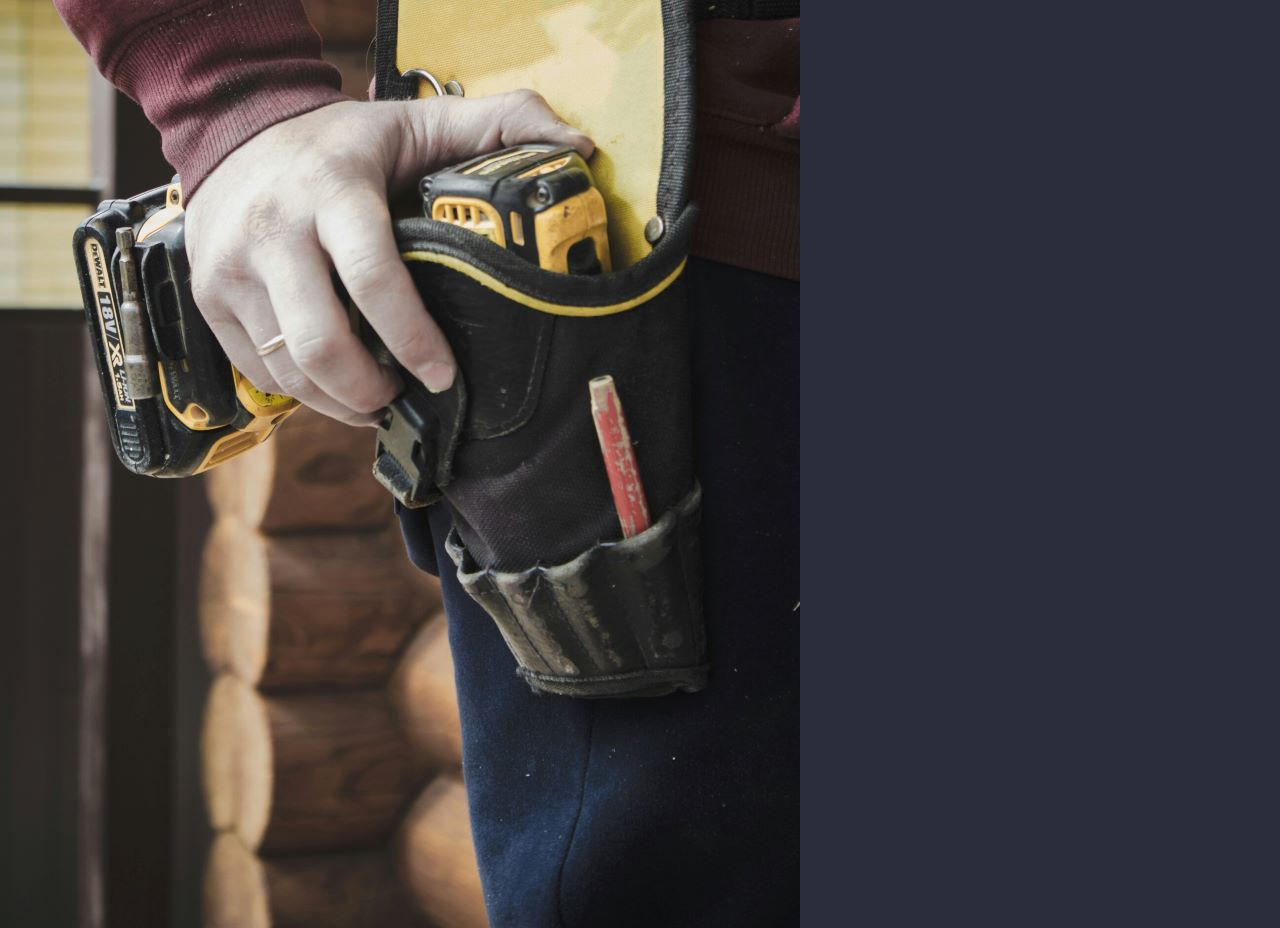
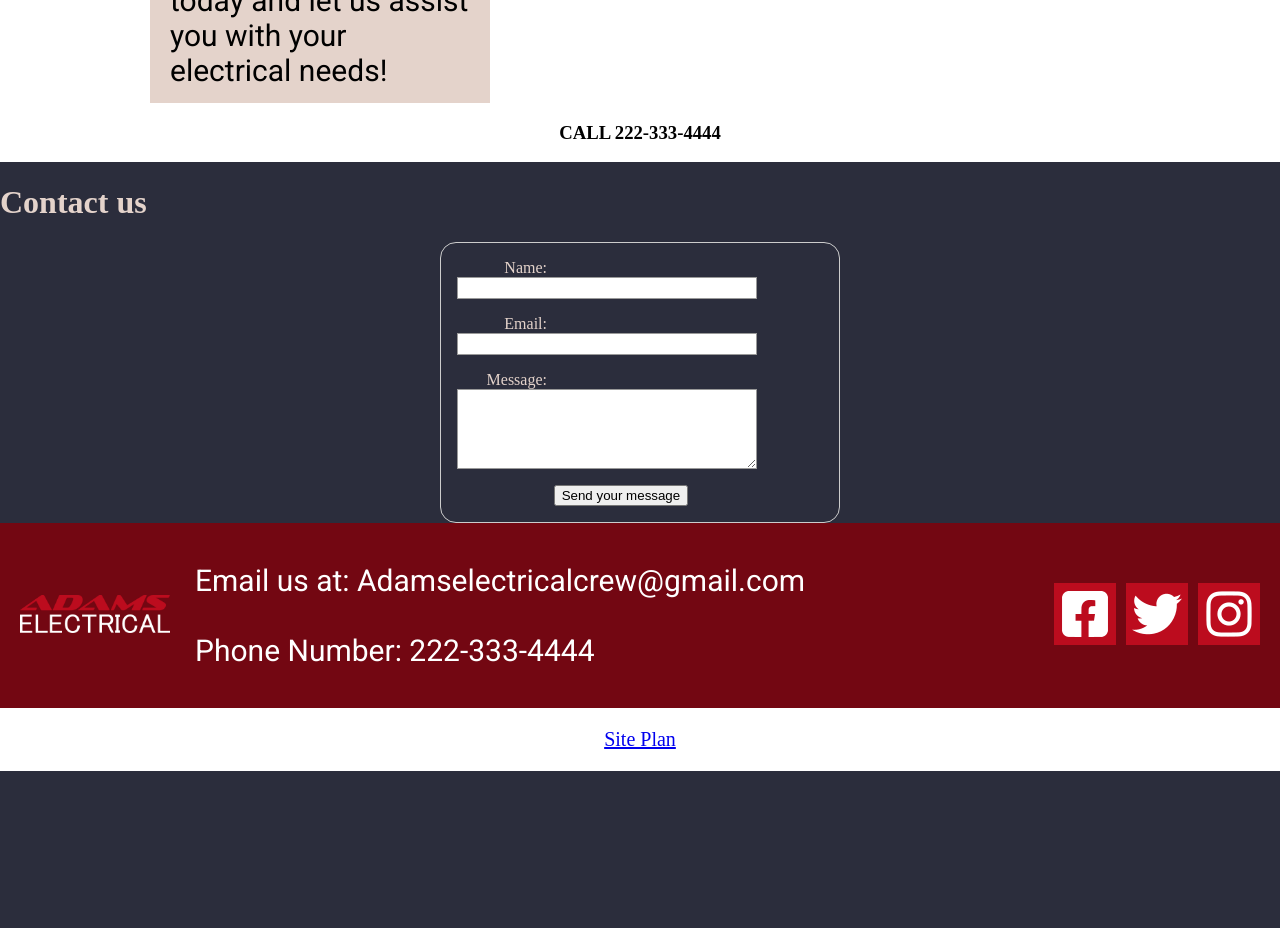
Before and after one commit to jadams868/Adams_Electric, a plain HTML site: page contactus.html in a window 1280 px wide. Shown: the part 740-1668 px from the top of the page. After the commit the page ends 1511 px from the top, so only its background shows below. Drawn offline with Linux system fonts and the light colour scheme; a web font is replaced by a local one.

Commit message:
updated header, footer, and contact us page

```diff
--- a/contactus.html
+++ b/contactus.html
@@ -26,6 +26,7 @@
           <h1>How can we help?</h1>
           <p>Have questions or need assistance with your electrical needs? Don't hesitate to reach out to us! You can contact our friendly team via phone, email, or by filling out the form below. We're here to help with everything from scheduling appointments to answering inquiries about our services. Get in touch with us today and let us assist you with your electrical needs!</p>
           <img src="images/resized/james-kovin-YQGPSblLPz0-unsplash2.jpg" alt="Picture of an electrian">
+          <h3>CALL 222-333-4444</h3>
         </div>
 
         <!-- Contact us Box Start -->
--- a/styles/styles.css
+++ b/styles/styles.css
@@ -71,7 +71,7 @@ header {
 }
 .navbar a {
   display: block;
-  color: #E4D3CB;
+  color: white;
   text-decoration: none;
   padding: 15px;
   text-align: center;
@@ -225,7 +225,7 @@ header {
   top: 50%;
   left: 50%;
   transform: translate(-50%, -50%);
-  color: #E4D3CB;
+  color: white;
   width: 1000px;
   height: 200px;
   font-family: "Montserrat", sans-serif;
@@ -290,7 +290,6 @@ header {
   border-radius: 15px;
   text-align: center;
   margin: 20px 70px;
-  padding: 15px 20px 15px 20px;
   font-size: 30px;
   color: #2B2D3C;
   font-family: var(--paragraph-font);
@@ -332,6 +331,7 @@ header {
   margin: 0 auto;
   max-width: 1500px;
 }
+
 /* About Us Page */
 .image-container2 {
   display: grid;
@@ -399,8 +399,25 @@ padding: 15px 20px 15px 20px;
   grid-row: 1/2;
 }
 
-
-
+/* Contact Us Page */
+.cu-title {
+  background-color: white;
+  color: black;
+  display: grid;
+  grid-template-columns: 1fr 1fr;
+}
+.cu-title h1, p{
+  grid-column: 1/2;
+}
+.cu-title img {
+  grid-column: 2/3;
+  width: 250px;
+  overflow: hidden;
+}
+.cu-title h3 {
+  grid-column: 1/3;
+  text-align: center;
+}
 
 
 
@@ -412,7 +429,7 @@ padding: 15px 20px 15px 20px;
 /* Footer */
 footer {
   background-color: #730712;
-  color: #E4D3CB;
+  color: white;
   padding: 20px;
 }
 .footer-content {
@@ -428,17 +445,17 @@ footer {
 .contact-info p {
   margin: 5px;
   background-color: #730712;
-  color: #E4D3CB;
+  color: white;
 }
 .contact-info a {
-  color: #E4D3CB;
+  color: white;
   text-decoration: none;
 }
 .contact-info a:hover {
   color: #730712;
   text-decoration: underline;
-  background-color: #E4D3CB;
-  border: solid 4px #E4D3CB;
+  background-color: white;
+  border: solid 4px white;
 }
 .social {
   display: flex;
@@ -462,11 +479,11 @@ footer {
   width: 150px;
 }
 .site-plan-link {
-  background-color: #E4D3CB;
+  background-color: white;
   margin: 0;
   width: 100%;
   text-align: center;
-  border: solid 20px #E4D3CB;
+  border: solid 20px white;
   font-size: 20px;
 }
 
@@ -475,41 +492,33 @@ footer {
     .navbar {
       display: block; /* Display the nav links as block elements */
     }
-
     .icon {
       display: block; /* Show the logo on smaller screens */
       width: 150px; /* Adjust the size of the logo for smaller screens */
     }
-
     .navbar ul {
       padding: 0; /* Reset padding for better spacing */
     }
-
     .navbar li {
       display: block; /* Display each navigation item as a block */
       margin-bottom: 10px; /* Add some margin between each navigation item */
     }
-
     /* Hide the hamburger icon on smaller screens */
     .hamburger-icon {
       display: none;
     }
-
     .image-container {
       grid-template-columns: repeat(auto-fit, minmax(300px, 1fr)); /* Adjust column sizes for smaller screens */
     }
-
     .image-container img {
       height: 200px;
       max-width: 200px;
       padding: 15px;
     }
-
     .ps-text {
       margin: 20px auto;
       border-radius: 10px;
     }
-
     .proudly-servicing {
       margin: 0 20px;
       border-top: solid 10px #730712;
```
